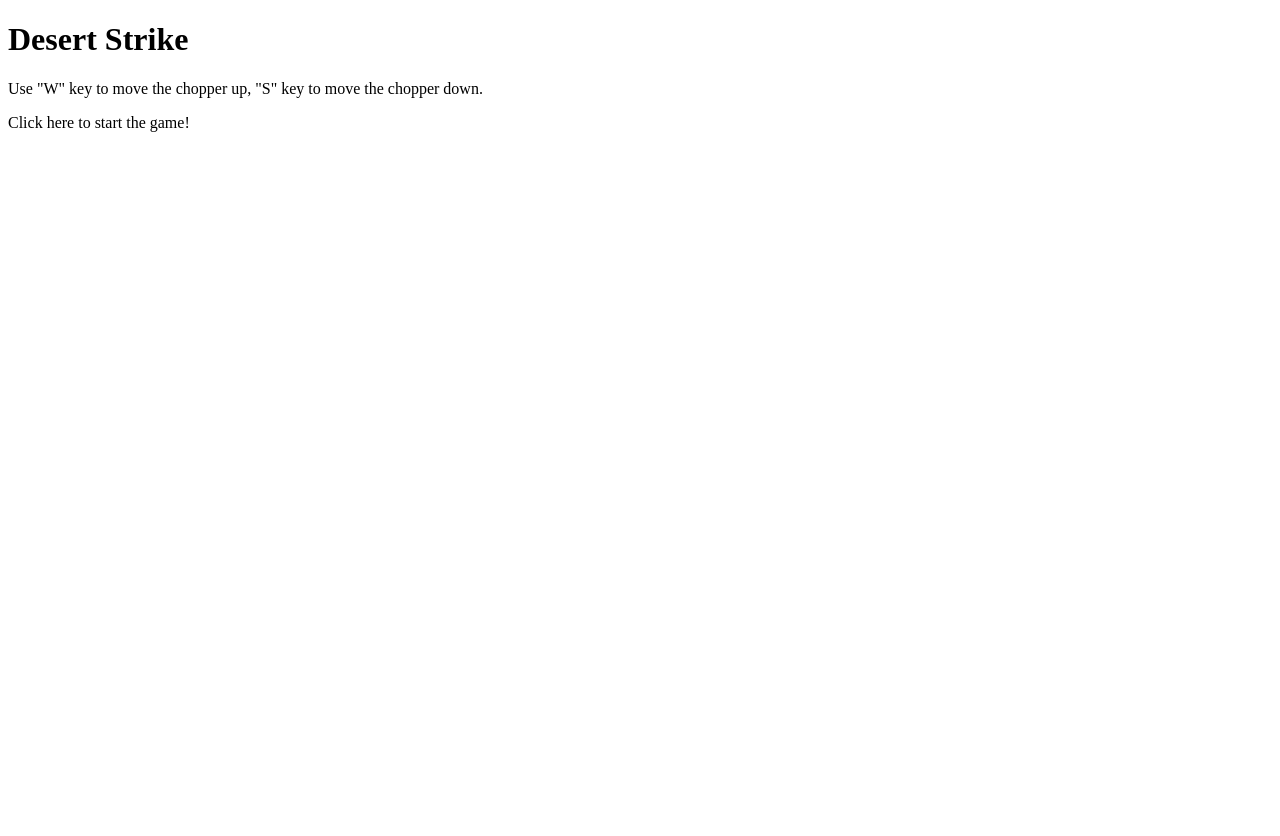
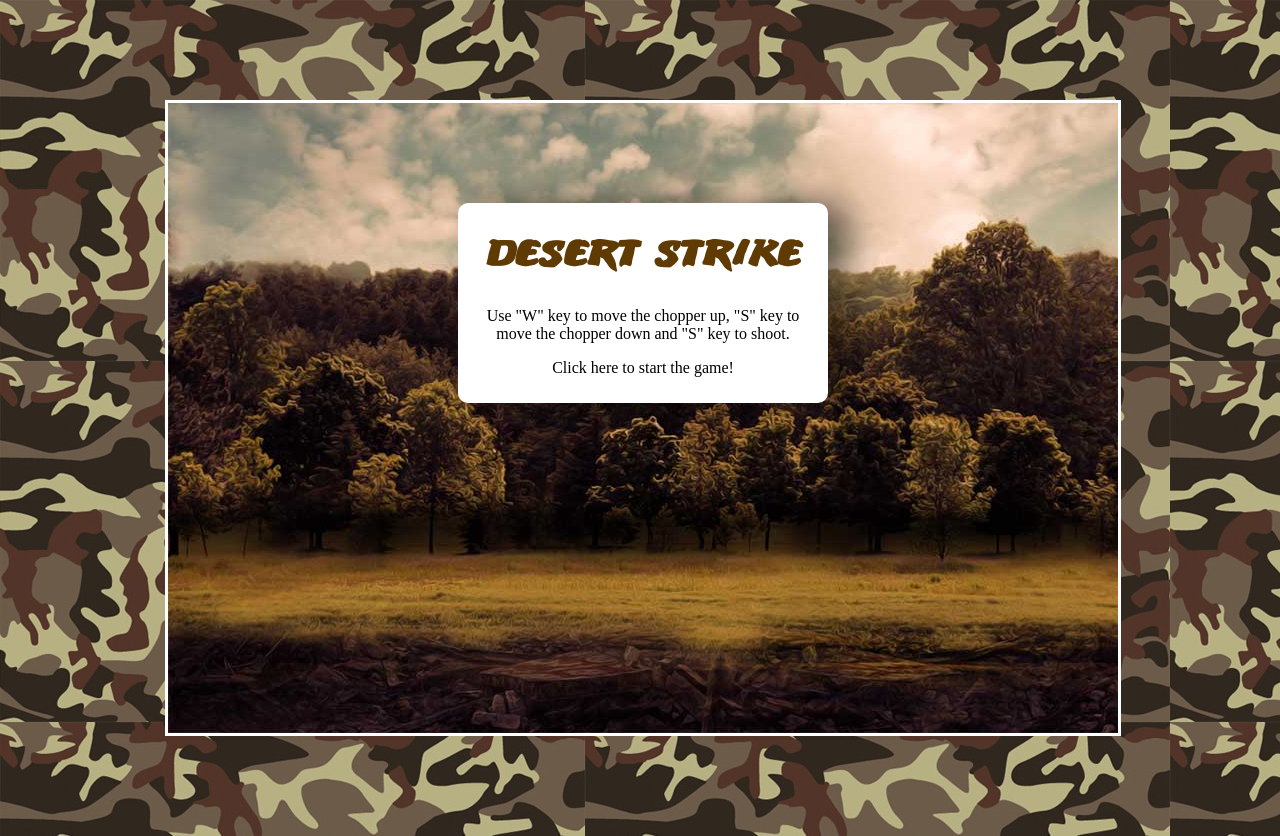
Before and after one commit to raphabraga/rbe-desertstrike, a plain HTML site: page index.html in a window 1280 px wide. Before the commit the page ends 800 px from the top, so only its background shows below. Drawn offline with Linux system fonts and the light colour scheme.

Commit message:
renamed the files to english. created the stylesheet and added styles to the game window

```diff
--- /dev/null
+++ b/css/style.css
@@ -0,0 +1,51 @@
+@font-face {
+  font-family: "game-font";
+  src: url("../fonts/anodetonoone.ttf");
+}
+
+h1 {
+  font-family: "game-font";
+  font-size: 40px;
+  color: #603a03;
+}
+
+body {
+  background: url("../img/page_bg.jpg");
+}
+
+.container {
+  width: 950px;
+  height: auto;
+  position: relative;
+  margin: 100px auto;
+}
+
+.game-bg {
+  width: 950px;
+  height: 630px;
+  background: url("../img/game_bg.jpg");
+  border-color: #fff;
+  border-style: solid;
+}
+
+.game-instructions {
+  width: 350px;
+  height: 200;
+  background-color: #fff;
+  margin: auto;
+  padding: 10px;
+  margin-top: 100px;
+  text-align: center;
+  cursor: pointer;
+  border-radius: 10px;
+  box-shadow: 20px 0px 30px rgba(0, 0, 0, 0.5);
+}
+
+.game-instructions:hover {
+  background-color: #ccc;
+}
+
+.game-instructions:active {
+  transform: translate(2px, 0px);
+  box-shadow: 15px 0px 20px rgba(0, 0, 0, 0.11);
+}
--- a/index.html
+++ b/index.html
@@ -4,15 +4,19 @@
     <meta charset="UTF-8" />
     <meta http-equiv="X-UA-Compatible" content="IE=edge" />
     <meta name="viewport" content="width=device-width, initial-scale=1.0" />
+    <link rel="stylesheet" href="./css/style.css" />
     <title>rbe Desert Strike</title>
   </head>
   <div class="container">
     <div class="game-bg">
-      <div class="game-title"><h1>Desert Strike</h1></div>
-      <p>
-        Use "W" key to move the chopper up, "S" key to move the chopper down.
-      </p>
-      <p>Click here to start the game!</p>
+      <div class="game-instructions">
+        <h1>Desert Strike</h1>
+        <p>
+          Use "W" key to move the chopper up, "S" key to move the chopper down
+          and "S" key to shoot.
+        </p>
+        <p>Click here to start the game!</p>
+      </div>
     </div>
   </div>
   <body></body>
```
Also changed, not shown: img/ally.png (renamed from img/amigo.png), img/ally_death.png (renamed from img/amigo_morte.png), img/enemy_1.png (renamed from img/inimigo1.png), img/enemy_2.png (renamed from img/inimigo2.png), img/energy_0.png (renamed from img/energia0.png), img/energy_1.png (renamed from img/energia1.png), img/energy_2.png (renamed from img/energia2.png), img/energy_3.png (renamed from img/energia3.png), img/explosion.png (renamed from img/explosao.png), img/game_bg.jpg (renamed from img/fundo_game.jpg), img/page_bg.jpg (renamed from img/fundo.jpg), img/shoot.png (renamed from img/disparo.png), 12 other files.
